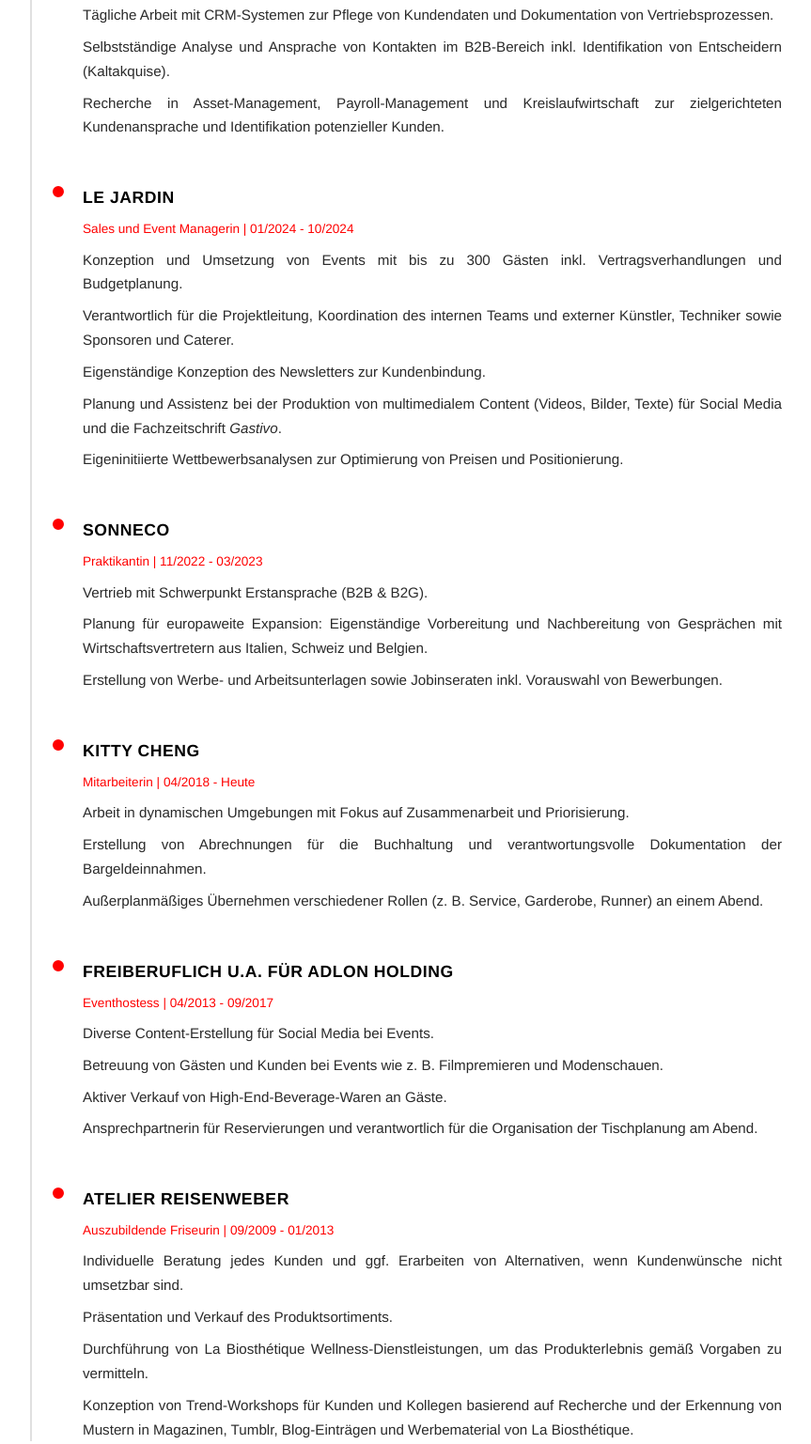
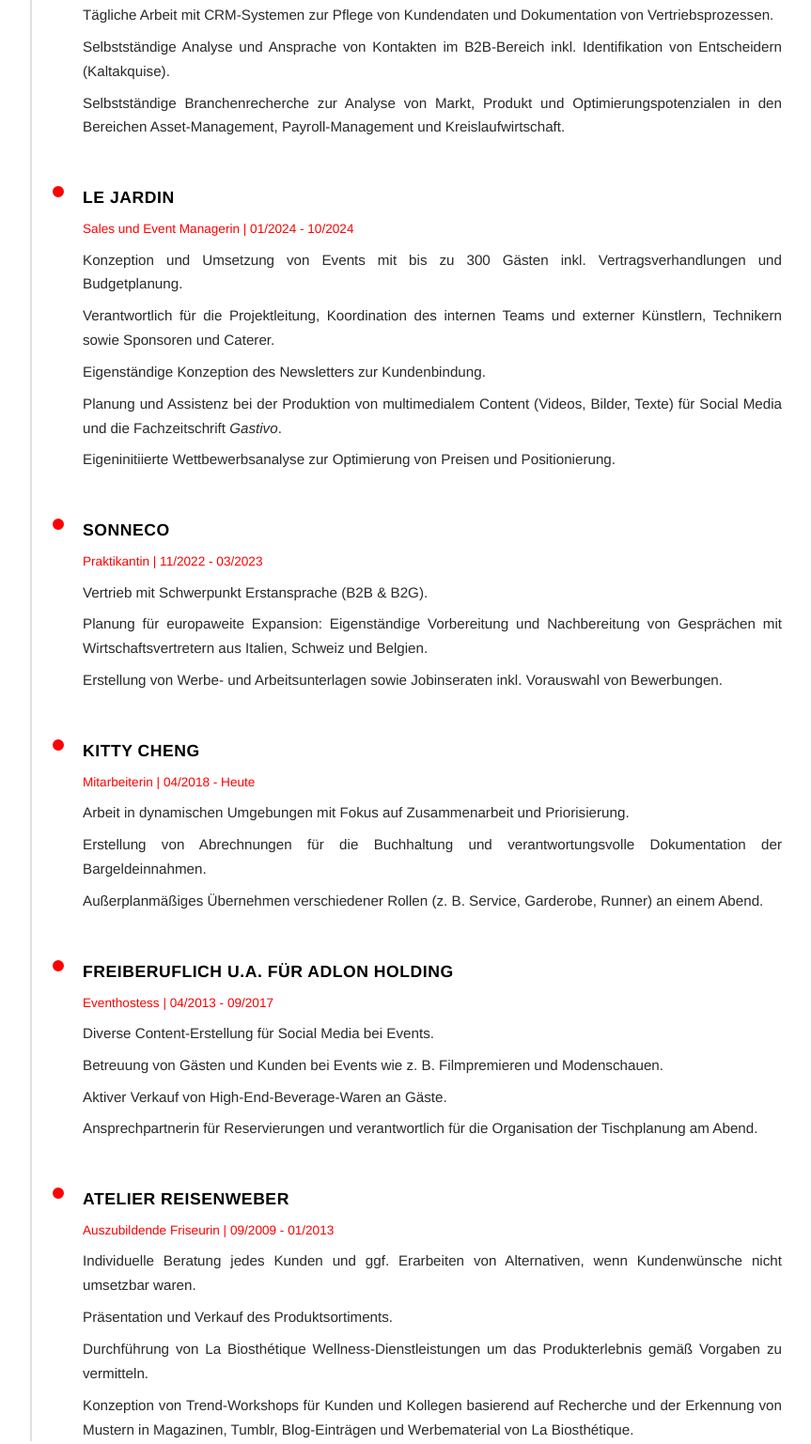
Before and after one commit to 1Teresa3/WAS, a plain HTML site: page index.html in a window 1280 px wide. Shown: the part 1844-3381 px from the top of the page at 94% size, without its empty margins (208-1071 px from the left). Drawn offline with Linux system fonts and the light colour scheme.

Commit message:
„PW“

```diff
--- a/index.html
+++ b/index.html
@@ -670,7 +670,7 @@
                     <ul>
                         <li>Tägliche Arbeit mit CRM-Systemen zur Pflege von Kundendaten und Dokumentation von Vertriebsprozessen.</li>
                         <li>Selbstständige Analyse und Ansprache von Kontakten im B2B-Bereich inkl. Identifikation von Entscheidern (Kaltakquise).</li>
-                        <li>Recherche in Asset-Management, Payroll-Management und Kreislaufwirtschaft zur zielgerichteten Kundenansprache und Identifikation potenzieller Kunden.</li>
+                        <li>Selbstständige Branchenrecherche zur Analyse von Markt, Produkt und Optimierungspotenzialen in den Bereichen Asset-Management, Payroll-Management und Kreislaufwirtschaft.</li>
                     </ul>
                 </div>
 
@@ -680,10 +680,10 @@
                     <p class="period">Sales und Event Managerin | 01/2024 - 10/2024</p>
                     <ul>
                         <li>Konzeption und Umsetzung von Events mit bis zu 300 Gästen inkl. Vertragsverhandlungen und Budgetplanung.</li>
-                        <li>Verantwortlich für die Projektleitung, Koordination des internen Teams und externer Künstler, Techniker sowie Sponsoren und Caterer.</li>
+                        <li>Verantwortlich für die Projektleitung, Koordination des internen Teams und externer Künstlern, Technikern sowie Sponsoren und Caterer.</li>
                         <li>Eigenständige Konzeption des Newsletters zur Kundenbindung.</li>
                         <li>Planung und Assistenz bei der Produktion von multimedialem Content (Videos, Bilder, Texte) für Social Media und die Fachzeitschrift <i>Gastivo</i>.</li>
-                        <li>Eigeninitiierte Wettbewerbsanalysen zur Optimierung von Preisen und Positionierung.</li>
+                        <li>Eigeninitiierte Wettbewerbsanalyse zur Optimierung von Preisen und Positionierung.</li>
                     </ul>
                 </div>
 
@@ -726,9 +726,9 @@
                     <h4>Atelier Reisenweber</h4>
                     <p class="period">Auszubildende Friseurin | 09/2009 - 01/2013</p>
                     <ul>
-                        <li>Individuelle Beratung jedes Kunden und ggf. Erarbeiten von Alternativen, wenn Kundenwünsche nicht umsetzbar sind.</li>
+                        <li>Individuelle Beratung jedes Kunden und ggf. Erarbeiten von Alternativen, wenn Kundenwünsche nicht umsetzbar waren.</li>
                         <li>Präsentation und Verkauf des Produktsortiments.</li>
-                        <li>Durchführung von La Biosthétique Wellness-Dienstleistungen, um das Produkterlebnis gemäß Vorgaben zu vermitteln.</li>
+                        <li>Durchführung von La Biosthétique Wellness-Dienstleistungen um das Produkterlebnis gemäß Vorgaben zu vermitteln.</li>
                         <li>Konzeption von Trend-Workshops für Kunden und Kollegen basierend auf Recherche und der Erkennung von Mustern in Magazinen, Tumblr, Blog-Einträgen und Werbematerial von La Biosthétique.</li>
                     </ul>
                 </div>
```
